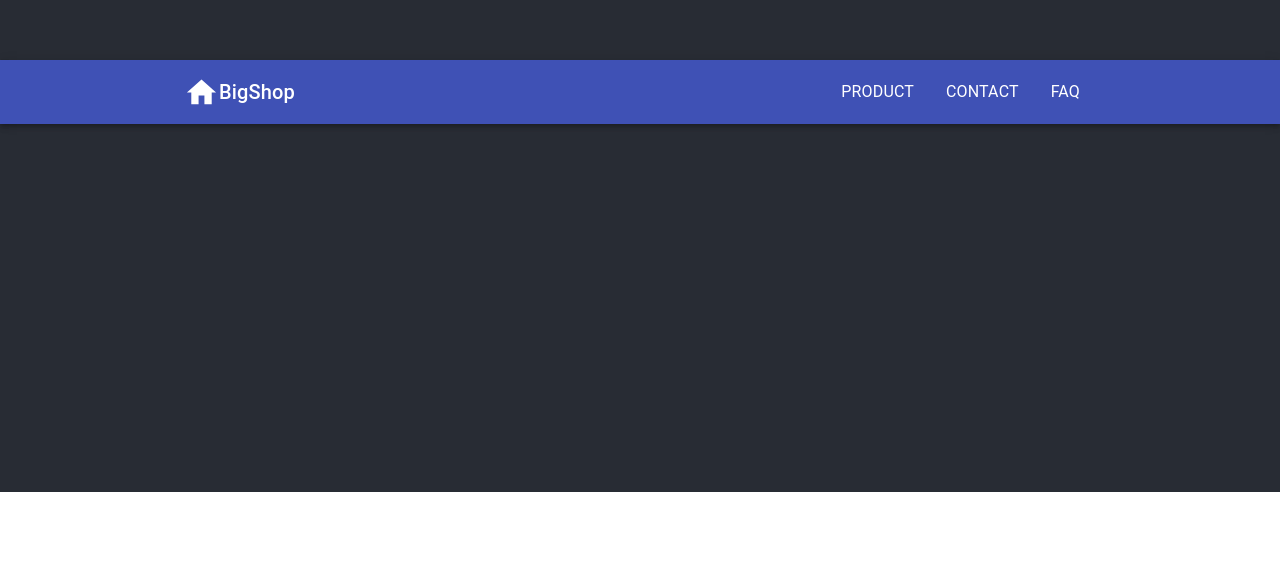
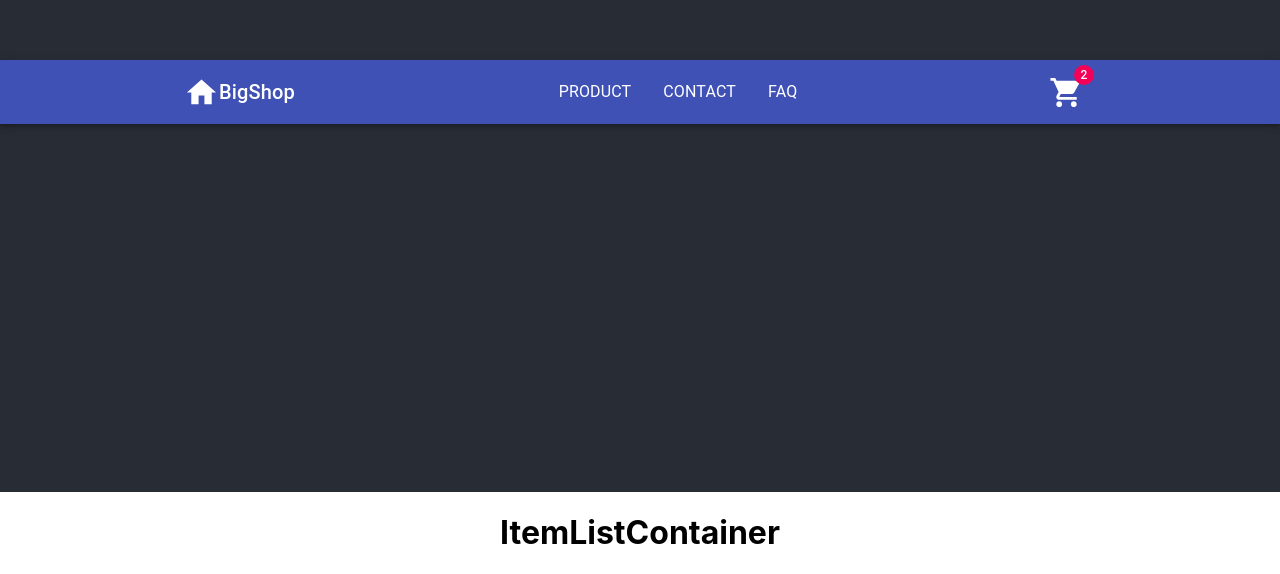
Before and after one commit to jhoasil/bigshop-react, a React (Create React App) app: page / in a window 1280 px wide. Shown: the part 308-882 px from the top of the page. Before the commit the page ends 800 px from the top, so only its background shows below. Built offline with nearby package versions, Linux system fonts and the light colour scheme.

Commit message:
03-item-cart

```diff
--- a/src/App.js
+++ b/src/App.js
@@ -1,5 +1,6 @@
 import './App.css';
 import Navbar from './components/Navbar/Navbar';
+import ItemListContainer from './components/Product/ItemListContainer';
 
 function App() {
   return (
@@ -7,6 +8,7 @@ function App() {
       <header className="App-header">
         <Navbar/>
       </header>
+      <ItemListContainer/>
     </div>
   );
 }
--- /dev/null
+++ b/src/components/Navbar/CartWidget.js
@@ -0,0 +1,22 @@
+import { ShoppingCart } from "@material-ui/icons";
+import { makeStyles } from "@material-ui/core/styles";
+import {
+    IconButton,
+    Badge
+  } from "@material-ui/core";
+
+
+const CartWidget = () => {
+
+    const useStyles = makeStyles({});
+
+    return (
+        <IconButton edge="start" color="inherit" aria-label="home">
+            <Badge badgeContent={2} color='secondary'>
+                <ShoppingCart fontSize='large' />
+            </Badge>
+        </IconButton>
+      );
+};
+
+export default CartWidget;
--- a/src/components/Navbar/Navbar.js
+++ b/src/components/Navbar/Navbar.js
@@ -11,6 +11,8 @@ import {
 } from "@material-ui/core";
 import { Home } from "@material-ui/icons";
 import { makeStyles } from "@material-ui/core/styles";
+import CartWidget from "./CartWidget";
+
 
 const useStyles = makeStyles({
   navbarDisplayFlex: {
@@ -47,7 +49,6 @@ const Navbar = () => {
                 BigShop
             </Typography>
           </IconButton>
-
           <List
             component="nav"
             aria-labelledby="main navigation"
@@ -61,6 +62,7 @@ const Navbar = () => {
               </a>
             ))}
           </List>
+          <CartWidget/>
         </Container>
       </Toolbar>
     </AppBar>
--- /dev/null
+++ b/src/components/Product/ItemListContainer.js
@@ -0,0 +1,12 @@
+import { makeStyles } from "@material-ui/core/styles";
+
+const ItemListContainer = () => {
+
+    const useStyles = makeStyles({});
+
+    return (
+        <h1>ItemListContainer</h1>
+      );
+};
+
+export default ItemListContainer;
```
